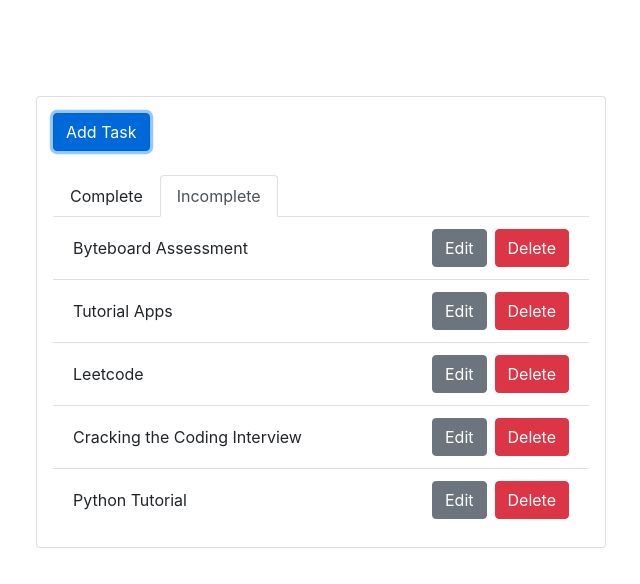
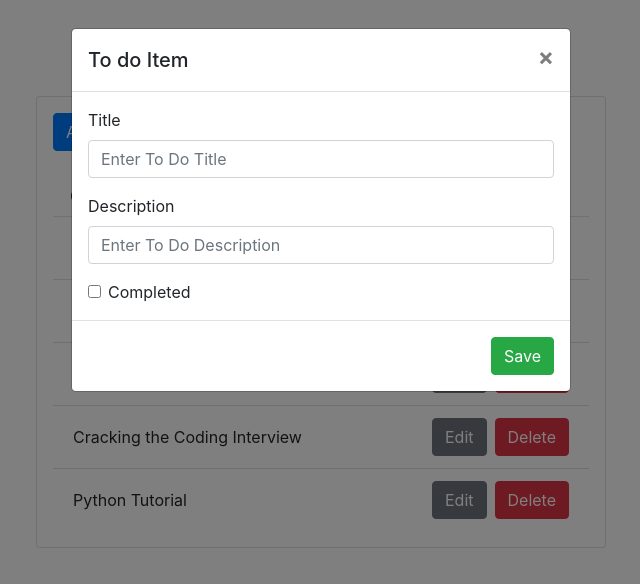
Before and after one commit to andrewemcmanus/django_todo_react, a React (Create React App) app in the folder frontend/: page / in a window 1280 px wide. Both pictures are taken after a click on the button "Add Task". Shown: the top 584 px of the page, without its empty margins (319-959 px from the left). Built offline with nearby package versions, Linux system fonts and the light colour scheme.

Commit message:
[App] and [Modal] handleClicks and Toggle

```diff
--- a/frontend/src/App.js
+++ b/frontend/src/App.js
@@ -1,6 +1,7 @@
 import React, { Component } from 'react';
 // import logo from './logo.svg';
-import './App.css';
+// import './App.css';
+import Modal from './components/Modal';
 
 const todoItems = [
   {
@@ -41,8 +42,36 @@ class App extends Component {
     this.state = {
       viewCompleted: false,
       todoList: todoItems,
+      modal: false,
+      activeItem: {
+        title: "",
+        description: "",
+        completed: false,
+      },
     };
   }
+
+  toggle = () => {
+    this.setState({ modal: !this.state.modal });
+  };
+
+  handleSubmit = (item) => {
+    this.toggle();
+    alert("save" + JSON.stringify(item));
+  };
+
+  handleDelete = (item) => {
+    alert("delete" + JSON.stringify(item));
+  };
+
+  createItem = () => {
+    const item = { title: "", description: "", completed: false };
+    this.setState({ activeItem: item, modal: !this.state.modal });
+  };
+
+  editItem = () => {
+    this.setState({ activeItem: item, modal: !this.state.modal });
+  };
 
   displayCompleted = (status) => {
     if (status) {
@@ -69,8 +98,8 @@ class App extends Component {
       <li key={item.id} className="list-group-item d-flex justify-content-between align-items-center">
         <span className={`todo-title mr-2 ${this.state.viewCompleted ? "completed-todo" : ""}`} title={item.description}>{item.title}</span>
         <span>
-          <button className="btn btn-secondary mr-2">Edit</button>
-          <button className="btn btn-danger">Delete</button>
+          <button className="btn btn-secondary mr-2" onClick={() => this.editItem(item)}>Edit</button>
+          <button className="btn btn-danger" onClick={() => this.handleDelete(item)}>Delete</button>
         </span>
       </li>
     ));
@@ -84,7 +113,7 @@ class App extends Component {
           <div className="col-md-6 col-dm-10 mx-auto p-0">
             <div className="card p-3">
               <div className="mb-4">
-                <button className="btn btn-primary">Add Task</button>
+                <button className="btn btn-primary" onClick={this.createItem}>Add Task</button>
               </div>
               {this.renderTabList()}
               <ul className="list-group list-group-flush border-top-0">
@@ -93,6 +122,9 @@ class App extends Component {
             </div>
           </div>
         </div>
+        {this.state.modal ? (
+          <Modal activeItem={this.state.activeItem} toggle={this.toggle} onSave={this.handleSubmit} />
+        ) : null}
       </main>
     )
   }
--- a/frontend/src/components/Modal.js
+++ b/frontend/src/components/Modal.js
@@ -27,7 +27,7 @@ export default class CustomModal extends Component {
         <ModalBody>
           <Form>
             <FormGroup>
-              <Label for"todo-title">Title</Label>
+              <Label for="todo-title">Title</Label>
               <Input type="text" id="todo-title" name="title" value={this.state.activeItem.title} onChange={this.handleChange} placeholder="Enter To Do Title" />
             </FormGroup>
             <FormGroup>
@@ -43,7 +43,7 @@ export default class CustomModal extends Component {
           </Form>
         </ModalBody>
         <ModalFooter>
-          <Button color="success" onClick={( = onSave(this.state.activeItem))}>Save</Button>
+          <Button color="success" onClick={() => onSave(this.state.activeItem)}>Save</Button>
         </ModalFooter>
       </Modal>
     );
```
